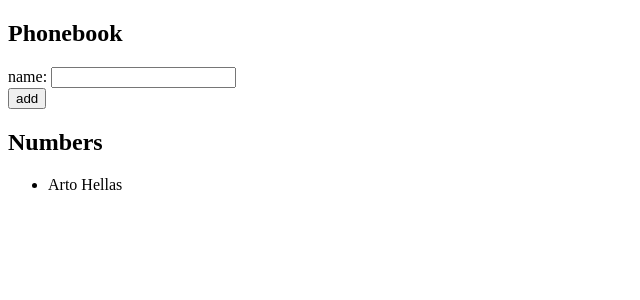
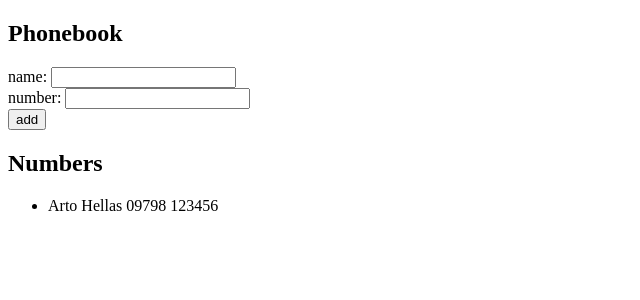
Before and after one commit to a2zlondon/fullstackopen, a React (Create React App) app in the folder part2/phonebook/: page / in a window 1280 px wide. Shown: the top 300 px of the page, without its empty margins (0-640 px from the left). Built offline with nearby package versions, Linux system fonts and the light colour scheme.

Commit message:
Exercise 2.8

```diff
--- a/part2/phonebook/src/App.js
+++ b/part2/phonebook/src/App.js
@@ -1,13 +1,12 @@
 import { useState } from 'react'
 import Name from './components/Name'
 
-
-
 const App = () => {
   const [names, setNames] = useState([
-    { fullname: 'Arto Hellas' }
+    { fullname: 'Arto Hellas',  number: '09798 123456' }
   ])
   const [newName, setNewName] = useState('')
+  const [newNumber, setNewNumber] = useState('')
 
   function ifNameExists(nom) {
     return nom.fullname === newName;
@@ -20,15 +19,21 @@ const App = () => {
     } else {
       const nameObject = {
         fullname: newName,
+        number: newNumber,
         id: names.length + 1,
       }
       setNames(names.concat(nameObject))
       setNewName('')
+      setNewNumber('')
     }
   }
 
   const handleNameChange = (event) => {
     setNewName(event.target.value)
+  }
+
+  const handleNumberChange = (event) => {
+    setNewNumber(event.target.value)
   }
 
   return (
@@ -38,6 +43,9 @@ const App = () => {
         <div>
           name: <input value={newName} onChange={handleNameChange} />
         </div>
+         <div>
+          number: <input value={newNumber} onChange={handleNumberChange} />
+        </div>
         <div>
           <button type="submit">add</button>
         </div>
@@ -45,7 +53,7 @@ const App = () => {
       <h2>Numbers</h2>
       <ul>
         {names.map(name =>
-          <Name key={name.key} name={name.fullname} />
+          <Name key={name.fullname} name={name} />
         )}
       </ul>
     </div>
--- a/part2/phonebook/src/components/Name.js
+++ b/part2/phonebook/src/components/Name.js
@@ -1,6 +1,6 @@
 const Name = ({ name }) => {
     return (
-        <li>{name}</li>
+        <li>{name.fullname} {name.number}</li>
     )
 }
 
```
